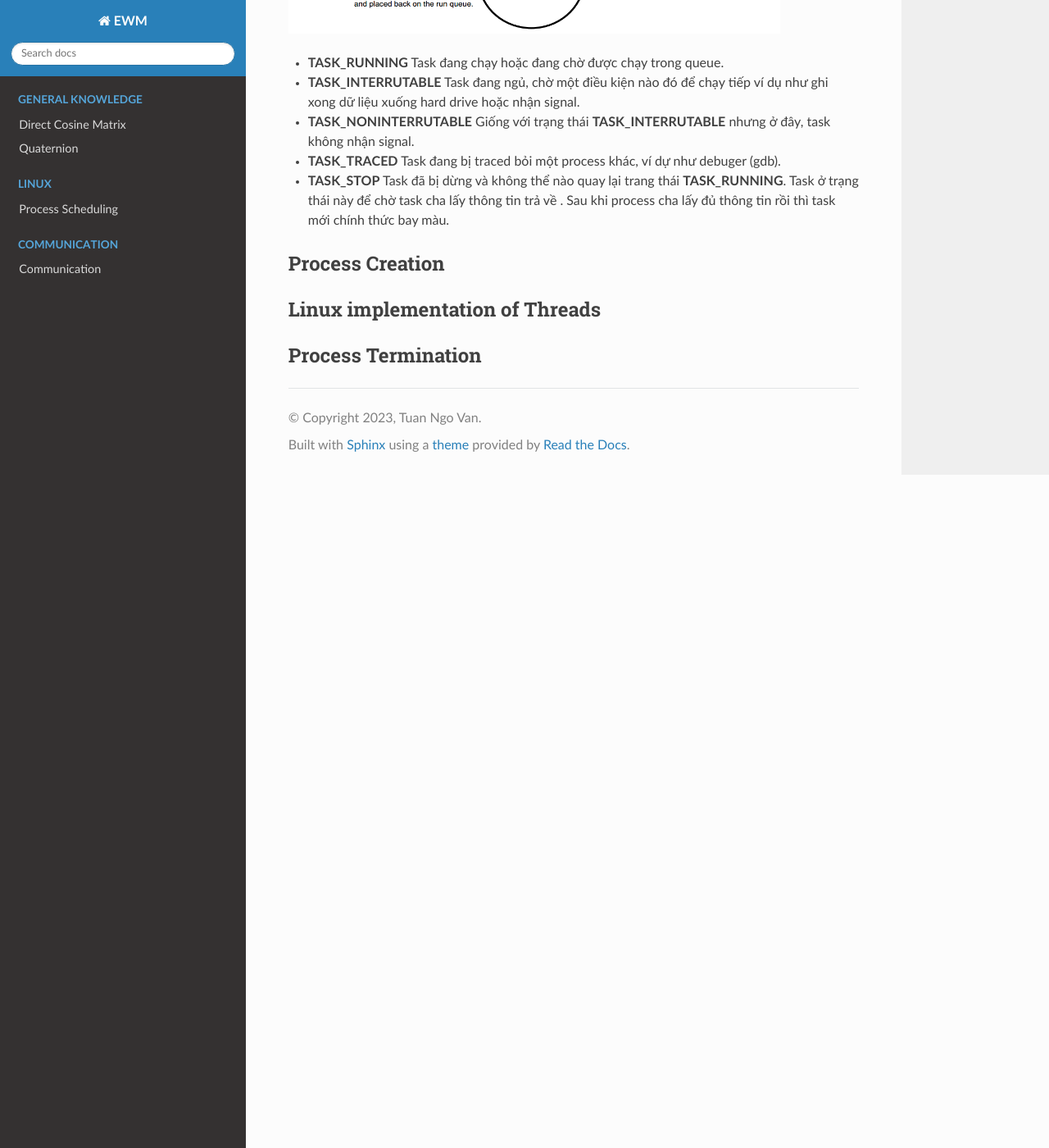
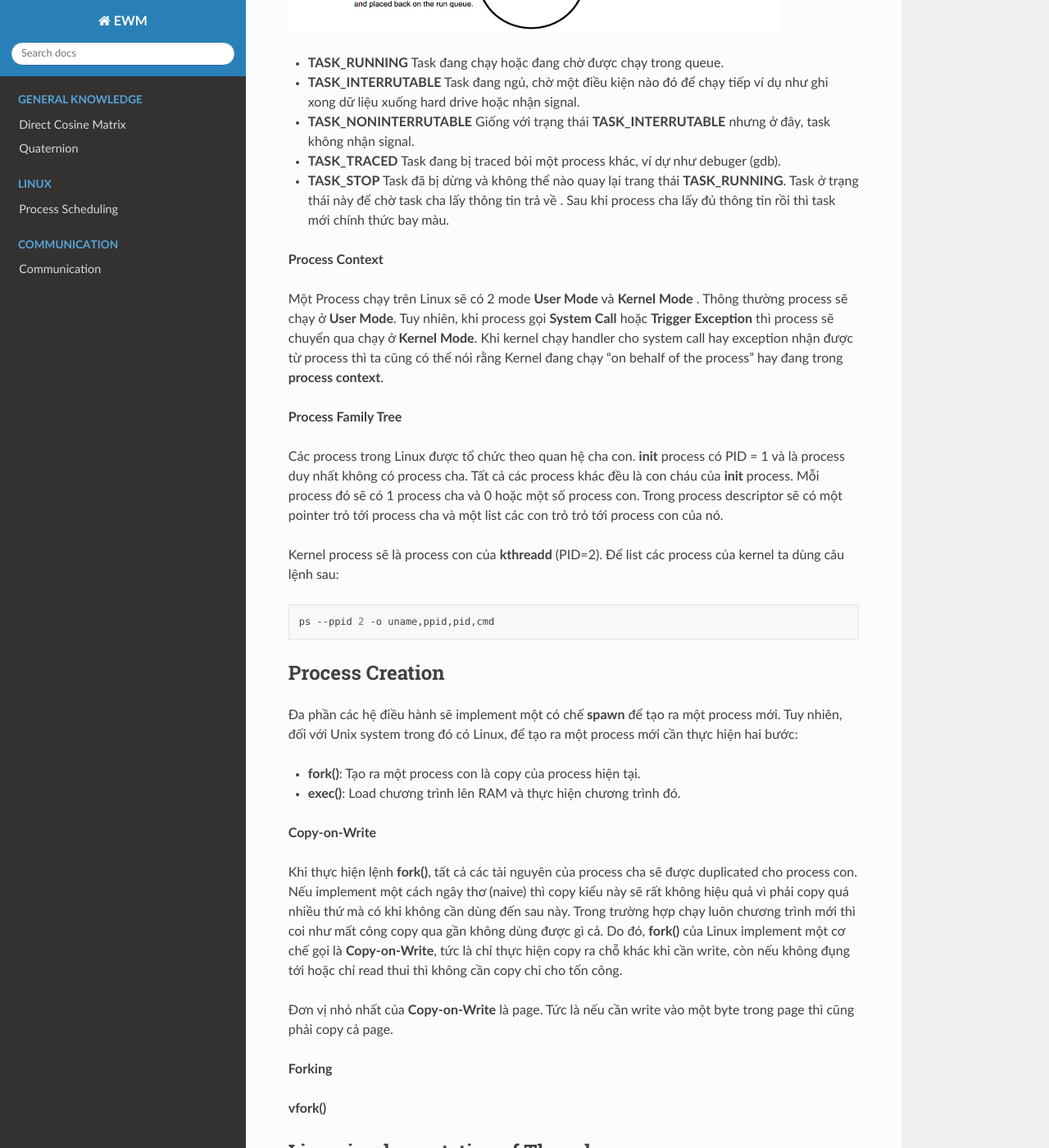
Before and after one commit to tuannv-github/blog, a Sphinx documentation site: the page built from ewm/source/01_linux/kernel_space/03_process_management.rst, in a window 1280 px wide and 1400 px high, scrolled down 1648 px. Shown: the whole window at 82% size. Built offline with Sphinx 7.4.7 and the Read the Docs theme 2.0.0, drawn with Linux system fonts in a browser that asks for light colours.

Commit message:
Add process creation

```diff
--- a/ewm/source/01_linux/kernel_space/03_process_management.rst
+++ b/ewm/source/01_linux/kernel_space/03_process_management.rst
@@ -47,11 +47,42 @@ Ban đầu người ta để giá trị lớn nhất của PID là 32768 (short
 * **TASK_TRACED** Task đang bị traced bỏi một process khác, ví dự như debuger (gdb).
 * **TASK_STOP** Task đã bị dừng và không thể nào quay lại trang thái **TASK_RUNNING**. Task ở trạng thái này để chờ task cha lấy thông tin trả về . Sau khi process cha lấy đủ thông tin rồi thì task mới chính thức bay màu.
 
+**Process Context**
+
+Một Process chạy trên Linux sẽ có 2 mode **User Mode** và **Kernel Mode** . Thông thường process sẽ chạy ở **User Mode**. Tuy nhiên, khi process gọi **System Call** hoặc **Trigger Exception** thì process sẽ chuyển qua chạy ở **Kernel Mode**. Khi kernel chạy handler cho system call hay exception nhận được từ process thì ta cũng có thể nói rằng Kernel đang chạy "on behalf of the process" hay đang trong **process context**.
+
+**Process Family Tree**
+
+Các process trong Linux được tổ chức theo quan hệ cha con. **init** process có PID = 1 và là process duy nhất không có process cha. Tất cả các process khác đều là con cháu của **init** process. Mỗi process đó sẽ có 1 process cha và 0 hoặc một số process con. Trong process descriptor sẽ có một pointer trỏ tới process cha và một list các con trỏ trỏ tới process con của nó.
+
+Kernel process sẽ là process con của **kthreadd** (PID=2). Để  list các process của kernel ta dùng câu lệnh sau:
+
+.. code:: bash
+
+    ps --ppid 2 -o uname,ppid,pid,cmd
+
 Process Creation
 ****************
 
+Đa phần các hệ điều hành sẽ implement một có chế **spawn** để tạo ra một process mới.
+Tuy nhiên, đối với Unix system trong đó có Linux, để tạo ra một process mới cần thực hiện hai bước:
+
+* **fork()**: Tạo ra một process con là copy của process hiện tại.
+* **exec()**: Load chương trình lên RAM và thực hiện chương trình đó.
+
+**Copy-on-Write**
+
+Khi thực hiện lệnh **fork()**, tất cả các tài nguyên của process cha sẽ được duplicated cho process con. Nếu implement một cách ngây thơ (naive) thì copy kiểu này sẽ rất không hiệu quả vì phải copy quá nhiều thứ mà có khi không cần dùng đến sau này. Trong trường hợp chạy luôn chương trình mới thì coi như mất công copy qua gần không dùng được gì cả. Do đó, **fork()** của Linux implement một cơ chế gọi là **Copy-on-Write**, tức là chỉ thực hiện copy ra chỗ khác khi cần write, còn nếu không đụng tới hoặc chỉ read thui thì không cần copy chi cho tốn công.
+
+Đơn vị nhỏ nhất của **Copy-on-Write** là page. Tức là nếu cần write vào một byte trong page thì cũng phải copy cả page.
+
+
+**Forking**
+
+**vfork()**
+
 Linux implementation of Threads
-*************
+*******************************
 
 Process Termination
-*************
+*******************
```
